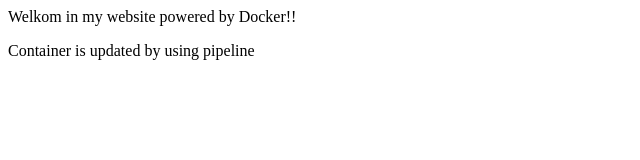
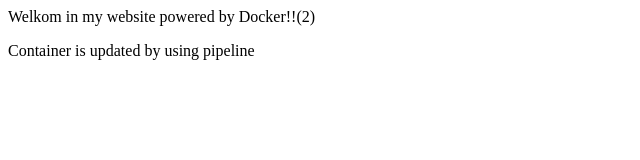
Before and after one commit to bobareal-tech/container, a plain HTML site: page index.html in a window 1280 px wide. Shown: the full height of the page, 0-640 px from the left. Drawn offline with Linux system fonts and the light colour scheme.

```diff
--- a/index.html
+++ b/index.html
@@ -1,6 +1,6 @@
 <HTML>
     <BODY>
-        <p>Welkom in my website powered by Docker!!</p>
+        <p>Welkom in my website powered by Docker!!(2)</p>
         <p> Container is updated by using pipeline </p>
     </BODY>
 </HTML>
```
